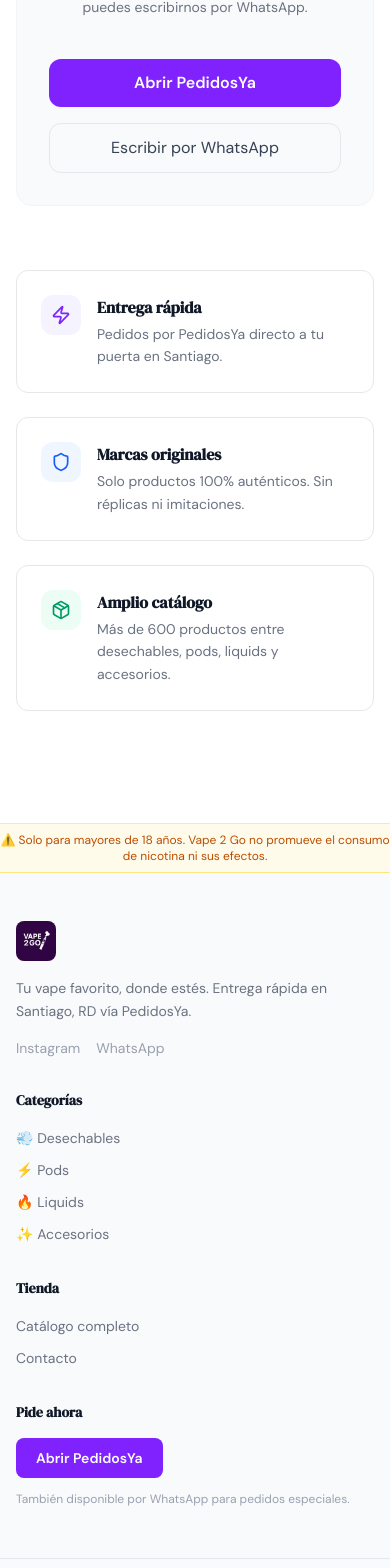
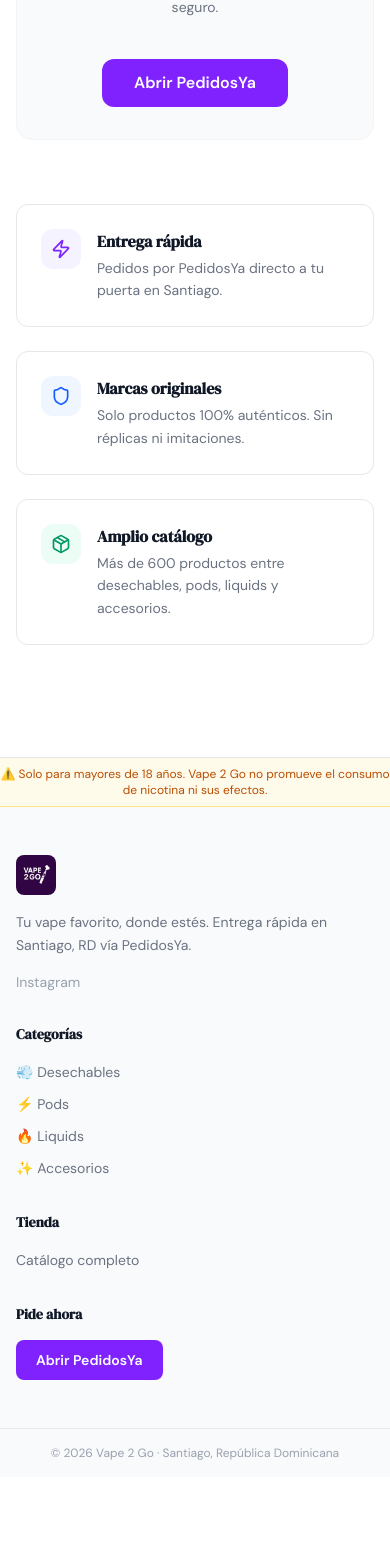
Before and after one commit to santiago2go/vape2go-site, a Next.js app: page / in a window 390 px wide. Shown: the part 3719-5287 px from the top of the page. After the commit the page ends 5196 px from the top, so only its background shows below. Built offline with nearby package versions, Linux system fonts and the light colour scheme.

Commit message:
fix: remove WhatsApp button from navbar, footer and homepage

```diff
--- a/src/app/page.tsx
+++ b/src/app/page.tsx
@@ -2,7 +2,7 @@
 import { Zap, Package, Shield } from "lucide-react";
 import HeroCarousel from "@/components/HeroCarousel";
 import ProductCard from "@/components/ProductCard";
-import { getBestsellers, CATEGORIES, PEDIDOSYA_URL, WHATSAPP_URL } from "@/data/products";
+import { getBestsellers, CATEGORIES, PEDIDOSYA_URL } from "@/data/products";
 
 export default function HomePage() {
   const bestsellers = getBestsellers(12);
@@ -56,7 +56,7 @@
           {[
             { step: "01", title: "Elige tu vape", desc: "Navega el catálogo y encuentra el desechable, pod o liquid que quieres.", color: "text-violet-600" },
             { step: "02", title: "Pide por PedidosYa", desc: "Abre PedidosYa, busca Vape 2 Go y agrega tus productos al carrito.", color: "text-blue-600" },
-            { step: "03", title: "Recíbelo rápido", desc: "Entrega a domicilio en Santiago. También puedes escribirnos por WhatsApp.", color: "text-emerald-600" },
+            { step: "03", title: "Recíbelo rápido", desc: "Entrega a domicilio en Santiago, rápido y seguro.", color: "text-emerald-600" },
           ].map(({ step, title, desc, color }) => (
             <div key={step} className="text-center space-y-3">
               <div className={`text-4xl font-normal ${color}`}>{step}</div>
@@ -65,12 +65,9 @@
             </div>
           ))}
         </div>
-        <div className="flex flex-col sm:flex-row gap-4 justify-center mt-10">
+        <div className="flex justify-center mt-10">
           <a href={PEDIDOSYA_URL} target="_blank" rel="noopener noreferrer" className="inline-flex items-center justify-center bg-violet-600 text-white font-semibold px-8 py-3 rounded-xl hover:bg-violet-700 transition-colors">
             Abrir PedidosYa
-          </a>
-          <a href={WHATSAPP_URL} target="_blank" rel="noopener noreferrer" className="inline-flex items-center justify-center border border-gray-200 text-gray-700 px-8 py-3 rounded-xl hover:border-gray-300 hover:text-gray-900 transition-colors">
-            Escribir por WhatsApp
           </a>
         </div>
       </section>
--- a/src/components/Footer.tsx
+++ b/src/components/Footer.tsx
@@ -1,6 +1,6 @@
 import Link from "next/link";
 import Logo from "./Logo";
-import { CATEGORIES, INSTAGRAM_URL, WHATSAPP_URL } from "@/data/products";
+import { CATEGORIES, INSTAGRAM_URL } from "@/data/products";
 
 export default function Footer() {
   return (
@@ -22,9 +22,6 @@
           <div className="flex gap-4">
             <a href={INSTAGRAM_URL} target="_blank" rel="noopener noreferrer" className="text-sm text-gray-400 hover:text-gray-700 transition-colors">
               Instagram
-            </a>
-            <a href={WHATSAPP_URL} target="_blank" rel="noopener noreferrer" className="text-sm text-gray-400 hover:text-gray-700 transition-colors">
-              WhatsApp
             </a>
           </div>
         </div>
@@ -52,11 +49,6 @@
                 Catálogo completo
               </Link>
             </li>
-            <li>
-              <a href={WHATSAPP_URL} target="_blank" rel="noopener noreferrer" className="text-sm text-gray-500 hover:text-violet-600 transition-colors">
-                Contacto
-              </a>
-            </li>
           </ul>
         </div>
 
@@ -71,9 +63,6 @@
           >
             Abrir PedidosYa
           </a>
-          <p className="text-xs text-gray-400 mt-3 leading-relaxed">
-            También disponible por WhatsApp para pedidos especiales.
-          </p>
         </div>
       </div>
 
--- a/src/components/Navbar.tsx
+++ b/src/components/Navbar.tsx
@@ -2,10 +2,10 @@
 
 import { useState, useEffect } from "react";
 import Link from "next/link";
-import { Search, Menu, X, MessageCircle } from "lucide-react";
+import { Search, Menu, X } from "lucide-react";
 import Logo from "./Logo";
 import SearchModal from "./SearchModal";
-import { CATEGORIES, PEDIDOSYA_URL, WHATSAPP_URL } from "@/data/products";
+import { CATEGORIES, PEDIDOSYA_URL } from "@/data/products";
 
 export default function Navbar() {
   const [menuOpen, setMenuOpen] = useState(false);
@@ -55,15 +55,6 @@
               <Search size={18} />
             </button>
             <a
-              href={WHATSAPP_URL}
-              target="_blank"
-              rel="noopener noreferrer"
-              className="hidden sm:flex p-2 text-gray-400 hover:text-gray-700 transition-colors"
-              aria-label="WhatsApp"
-            >
-              <MessageCircle size={18} />
-            </a>
-            <a
               href={PEDIDOSYA_URL}
               target="_blank"
               rel="noopener noreferrer"
@@ -98,9 +89,6 @@
               </Link>
             ))}
             <div className="pt-3 border-t border-gray-100 flex gap-3">
-              <a href={WHATSAPP_URL} target="_blank" rel="noopener noreferrer" className="flex-1 text-center text-sm py-2 rounded-lg border border-gray-200 text-gray-700 hover:border-gray-300 transition-colors">
-                WhatsApp
-              </a>
               <a href={PEDIDOSYA_URL} target="_blank" rel="noopener noreferrer" className="flex-1 text-center text-sm py-2 rounded-lg bg-violet-600 text-white font-semibold hover:bg-violet-700 transition-colors">
                 PedidosYa
               </a>
```
